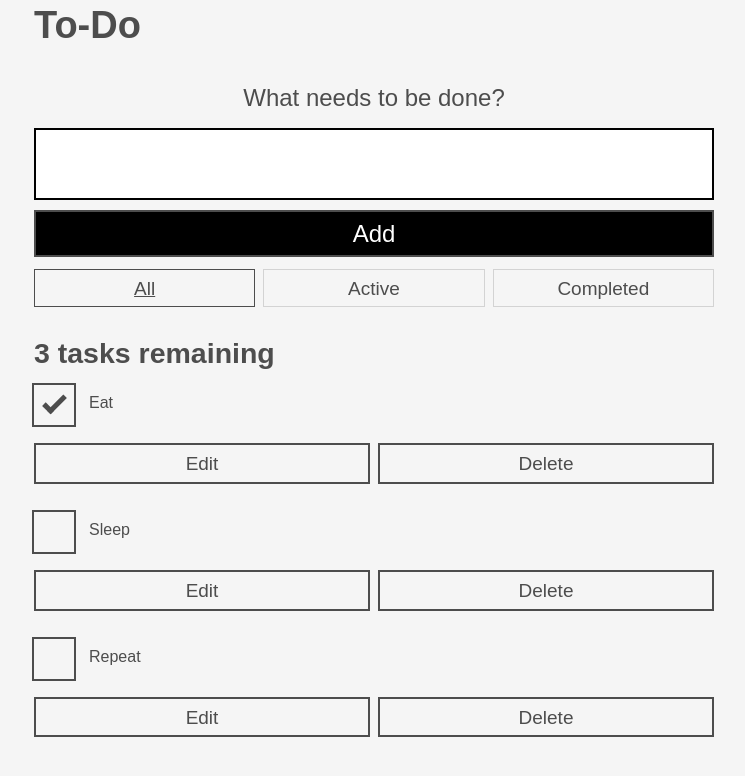
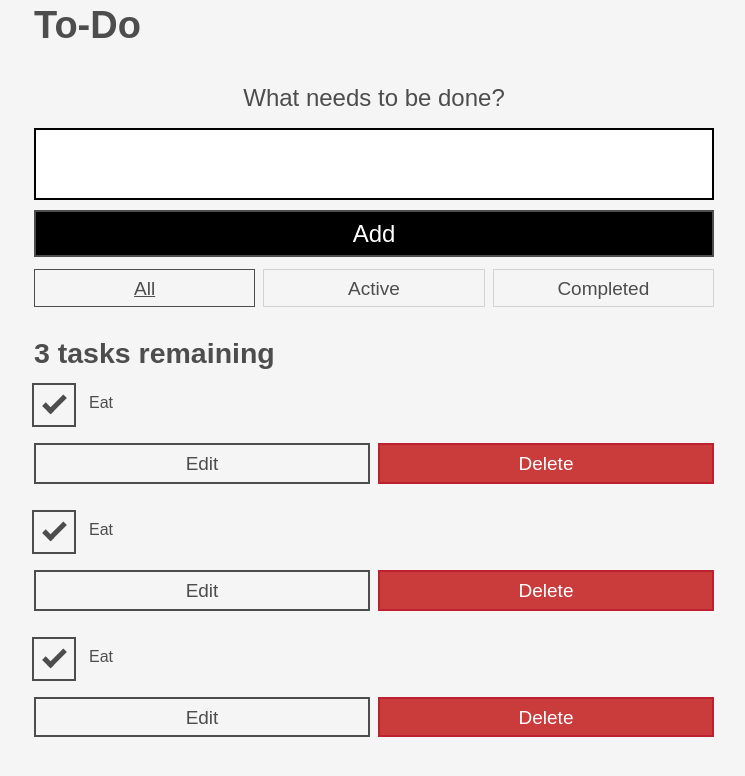
Before and after one commit to TunrayoIlawole/To-do-List, a React (Create React App) app: page / in a window 1280 px wide. Shown: the top 776 px of the page, without its empty margins (266-1011 px from the left). Built offline with nearby package versions, Linux system fonts and the light colour scheme.

Commit message:
reference todo component in render

```diff
--- a/src/App.js
+++ b/src/App.js
@@ -1,3 +1,5 @@
+import Todo from './components/Todo';
+
 function App() {
 	return (
 		<div className = "todoaap stack-large">
@@ -46,54 +48,9 @@
 				className = "todo-list stack-large stack-exception"
 				aria-labelledby = "list-heading"
 			>
-				<li className = "todo stack-small">
-					<div className = "c-cb">
-						<input id = "todo-0" type = "checkbox" defaultChecked = {true} />
-						<label className = "todo-label" htmlFor = "todo-0">
-							Eat
-						</label>
-					</div>
-					<div className = "btn-group">
-						<button type = "button" className = "btn">
-							Edit <span className = "visually-hidden">Eat</span>
-						</button>
-						<button type = "button" className = "btn btn-danger">
-							Delete <span className = "visually-hidden">Eat</span>
-						</button>
-					</div>
-				</li>
-				<li className = "todo stack-small">
-					<div className = "c-cb">
-						<input id = "todo-1" type = "checkbox" />
-						<label className = "todo-label" htmlFor = "todo-1">
-							Sleep
-						</label>
-					</div>
-					<div className = "btn-group">
-						<button type = "button" className = "btn">
-							Edit <span className = "visually-hidden">Sleep</span>
-						</button>
-						<button type = "button" className = "btn btn-danger">
-							Delete <span className = "visually-hidden">Sleep</span>
-						</button>
-					</div>
-				</li>
-				<li className = "todo stack-small">
-					<div className = "c-cb">
-						<input id = "todo-2" type = "checkbox" />
-						<label className = "todo-label" htmlFor = "todo-2">
-							Repeat
-						</label>
-					</div>
-					<div className = "btn-group">
-						<button type = "button" className = "btn">
-							Edit <span className = "visually-hidden">Repeat</span>
-						</button>
-						<button type = "button" className = "btn btn-danger">
-							Delete <span className = "visually-hidden">Repeat</span>
-						</button>
-					</div>
-				</li>
+				<Todo name = "Eat" />
+				<Todo  name = "Sleep"/>
+				<Todo name = "Repeat" />
 			</ul>
 		</div>
 	);
```
